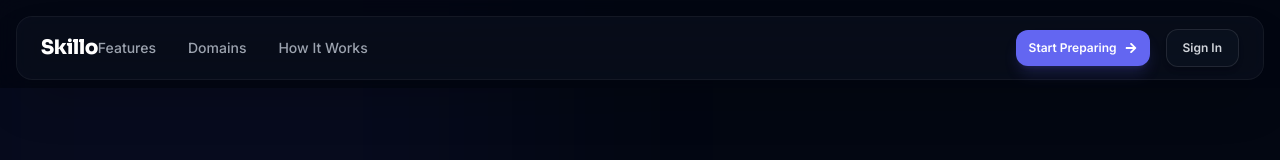
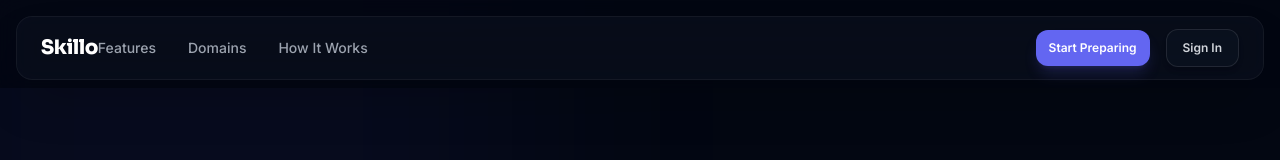
Before and after one commit to sylbornfurtado19/Skillo, a Next.js app: page / in a window 1280 px wide. Shown: the top 160 px of the page. Built offline with nearby package versions, Linux system fonts and the light colour scheme; no server answers.

Commit message:
style(navbar): remove arrow icon from start preparing button

```diff
--- a/src/components/common/Navbar.tsx
+++ b/src/components/common/Navbar.tsx
@@ -78,11 +78,11 @@ export default function Navbar() {
             onClick={() => router.push('/dashboard')}
             variant="primary"
             size="sm"
-            className="group h-9"
-            icon={FaArrowRight}
+            className="h-9"
           >
             Start Preparing
           </Button>
+
 
 
           {isAuthenticated ? (
```
